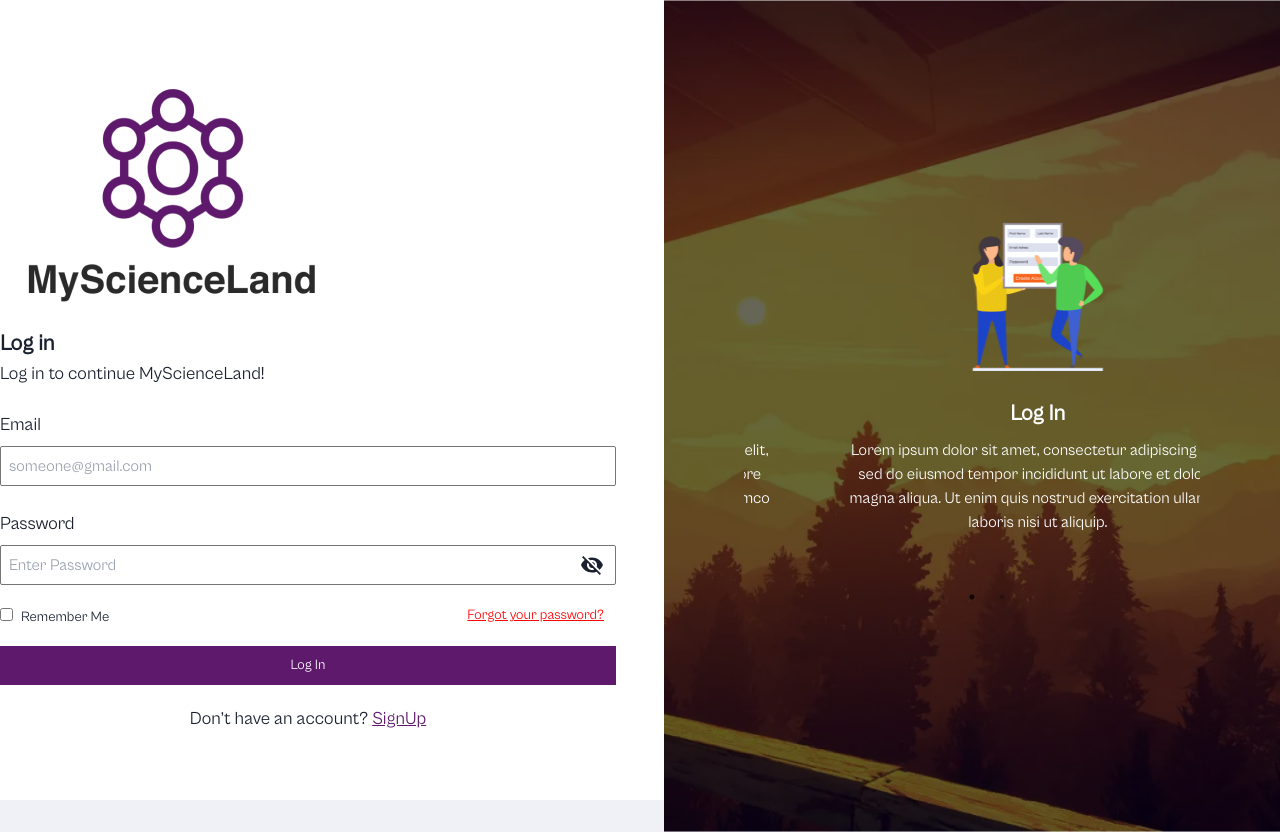
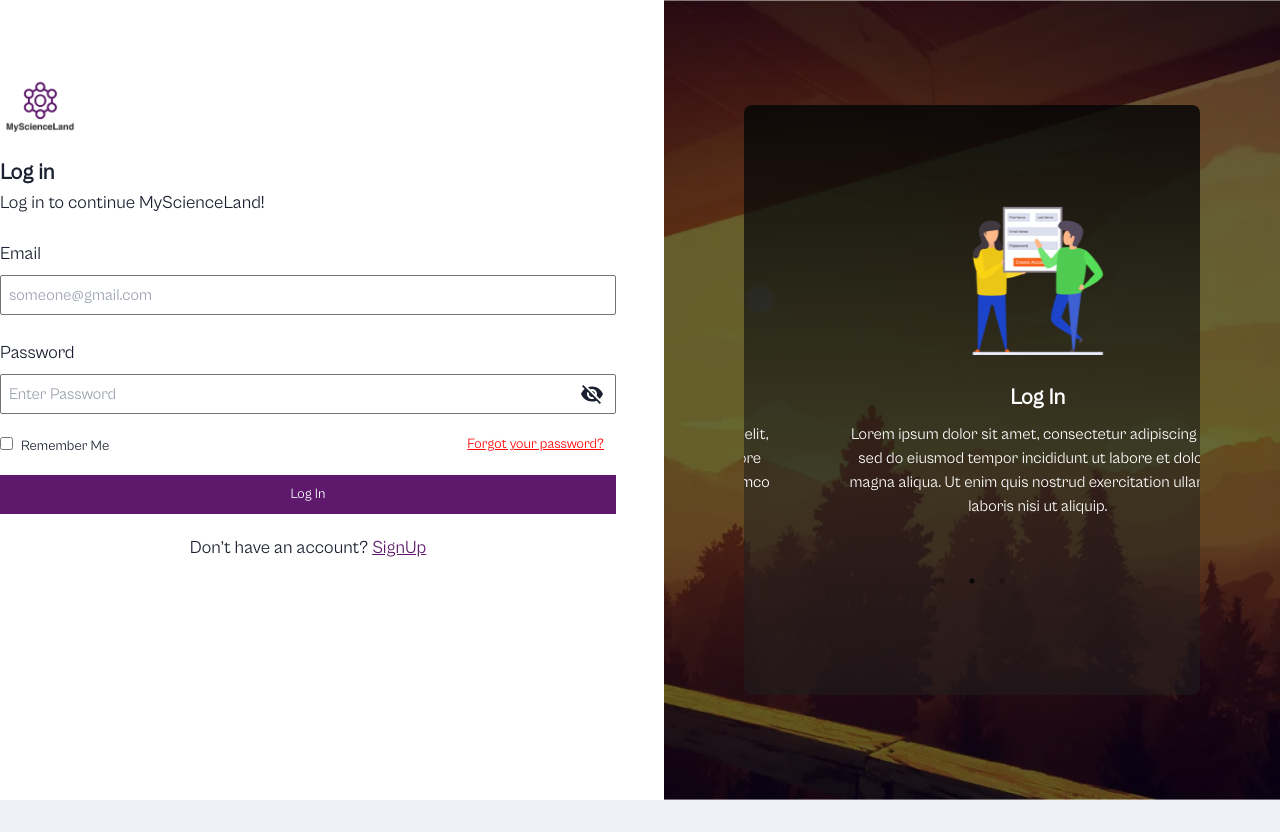
Before and after one commit to MyScienceLand/Frontend, a React (Create React App) app: page /login in a window 1280 px wide. After the commit the page ends 800 px from the top, so only its background shows below. Built offline with nearby package versions, Linux system fonts and the light colour scheme; no server answers.

Commit message:
login fixes

```diff
--- a/src/screens/Auth/Login/Login.jsx
+++ b/src/screens/Auth/Login/Login.jsx
@@ -87,7 +87,7 @@ const Login = () => {
   return (
     <section className="bg-[var(--primary-color)] h-[100vh] gap-12 grid grid-cols-2 ">
       <div className="max-w-screen-sm w-full mx-auto gap-6 py-20">
-        <img src={PurpleLogoWithText} className="pb-6" alt="Logo" />
+        <img src={PurpleLogoWithText} className="pb-6 w-20" alt="Logo" />
         <h1 className="text-[22px] font-semibold">Log in</h1>
         <span className="text-[18px] font-normal text-[var(--text-color)] ">
           Log in to continue MyScienceLand!
--- a/tailwind.config.js
+++ b/tailwind.config.js
@@ -2,7 +2,24 @@
 module.exports = {
   content: ["./src/**/*.{js,jsx,ts,tsx}"],
   theme: {
-    extend: {},
+    extend: {
+      colors: {
+        primary: "#5E196C",
+        secondary: "#1A202F",
+        white: "#FFFFFF",
+        gray: "#232B3E",
+        aqua: "#24B7E5",
+        navygray: "#BECFFA",
+      },
+      backgroundImage: {
+        mygradient1:
+          "linear-gradient(to bottom, rgba(5, 5, 5, 0.85) 0%, rgba(30, 30, 30, 0.55) 64%)",
+      },
+      boxShadow: {
+        right: "4px 0 10px rgba(0, 0, 0, 0.1)",
+        bottom: "0 4px 10px rgba(0, 0, 0, 0.1)",
+      },
+    },
   },
   plugins: [],
 };
```
